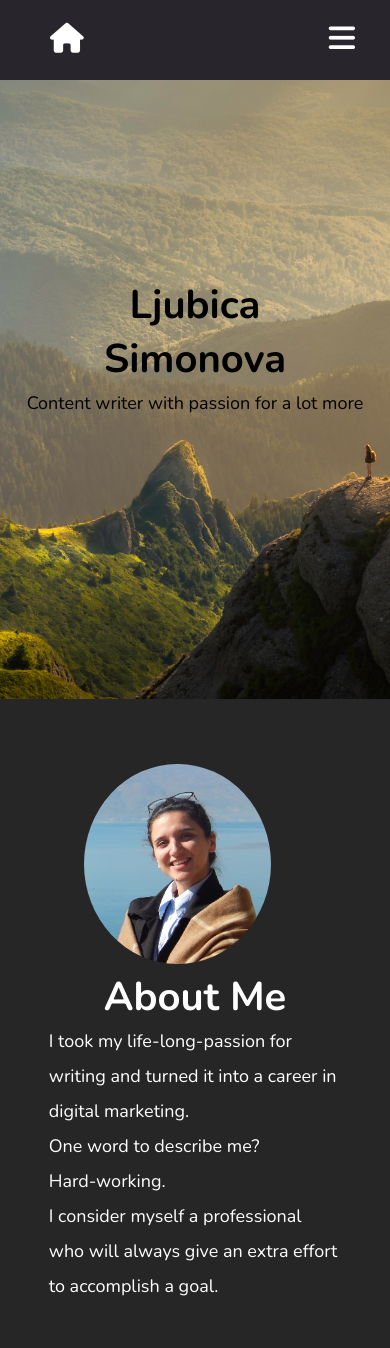
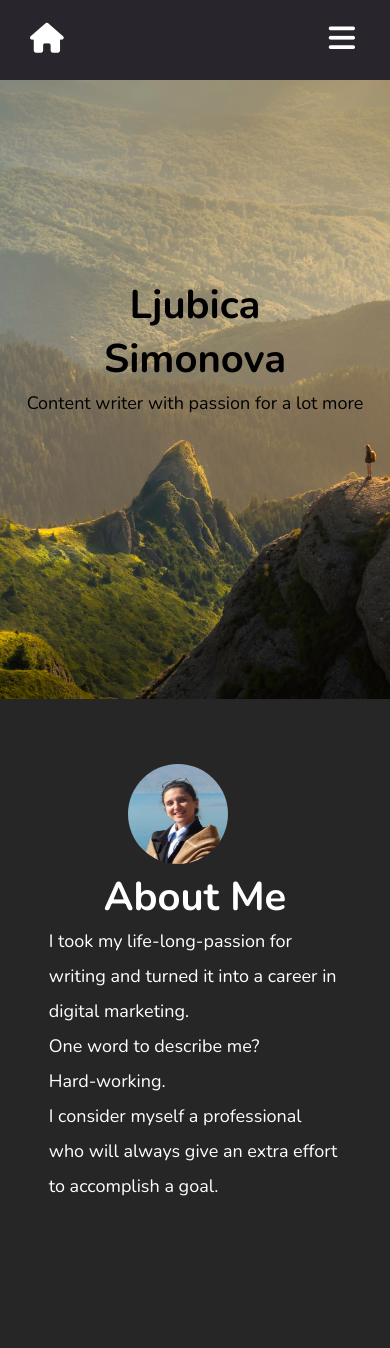
Before and after one commit to rahilka/personal-website, a PHP site: page / in a window 390 px wide. Shown: the top 1348 px of the page. Run offline with PHP 8.4, Linux system fonts and the light colour scheme; some libraries are stand-ins or nearby versions.

Commit message:
small picture, improve menu

```diff
--- a/home.html
+++ b/home.html
@@ -28,7 +28,7 @@
         <div class="about-me-area" id="about-me">
             <div class="about-me-style">
                 <div class="profile-image-container">
-                    <img src="./profile.jpg">
+                    <img src="./profile.jpg" width="200" height="200">
                 </div>
                 <div>
                     <h1>About Me</h1>
--- a/styles.css
+++ b/styles.css
@@ -343,6 +343,13 @@ html {
     scroll-behavior: smooth;
 }
 
+@media (max-width: 1025px) {
+    .banner-area {
+        max-width: 800px;
+        max-height: 1024px;
+    }
+}
+
 @media (max-width: 1000px) {
     .timeline {
         width: 100% !important;
@@ -354,6 +361,16 @@ html {
 
     h2 {
         font-size: 18px;
+    }
+
+    .profile-image-container img {
+        max-width: 100px;
+        max-height: 100px;
+    }
+
+    .banner-area {
+        max-width: 800px;
+        max-height: 1000px;
     }
 }
 
@@ -368,7 +385,7 @@ html {
 
     label.logo{
         font-size: 30px;
-        padding-left: 50px;
+        padding-left: 30px;
     }
 
     nav ul li a{
@@ -405,7 +422,7 @@ html {
     }
     nav ul{
       position: fixed;
-      width: 70%;
+      width: 100%;
       height: 100vh;
       background: #5F6062;
       top: 80px;
@@ -440,6 +457,9 @@ html {
         width: 100% !important;
         padding-bottom: 0;
     }
+    .timeline-area {
+        height: 2000px;
+    }
     .timeline:before {
         left: 20px !important;
     }
@@ -469,6 +489,11 @@ html {
     .timeline-area {
         height: 2000px;
     }
+
+    .banner-area {
+        max-width: 600px;
+        max-height: 800px;
+    }
 }
 
 
```
